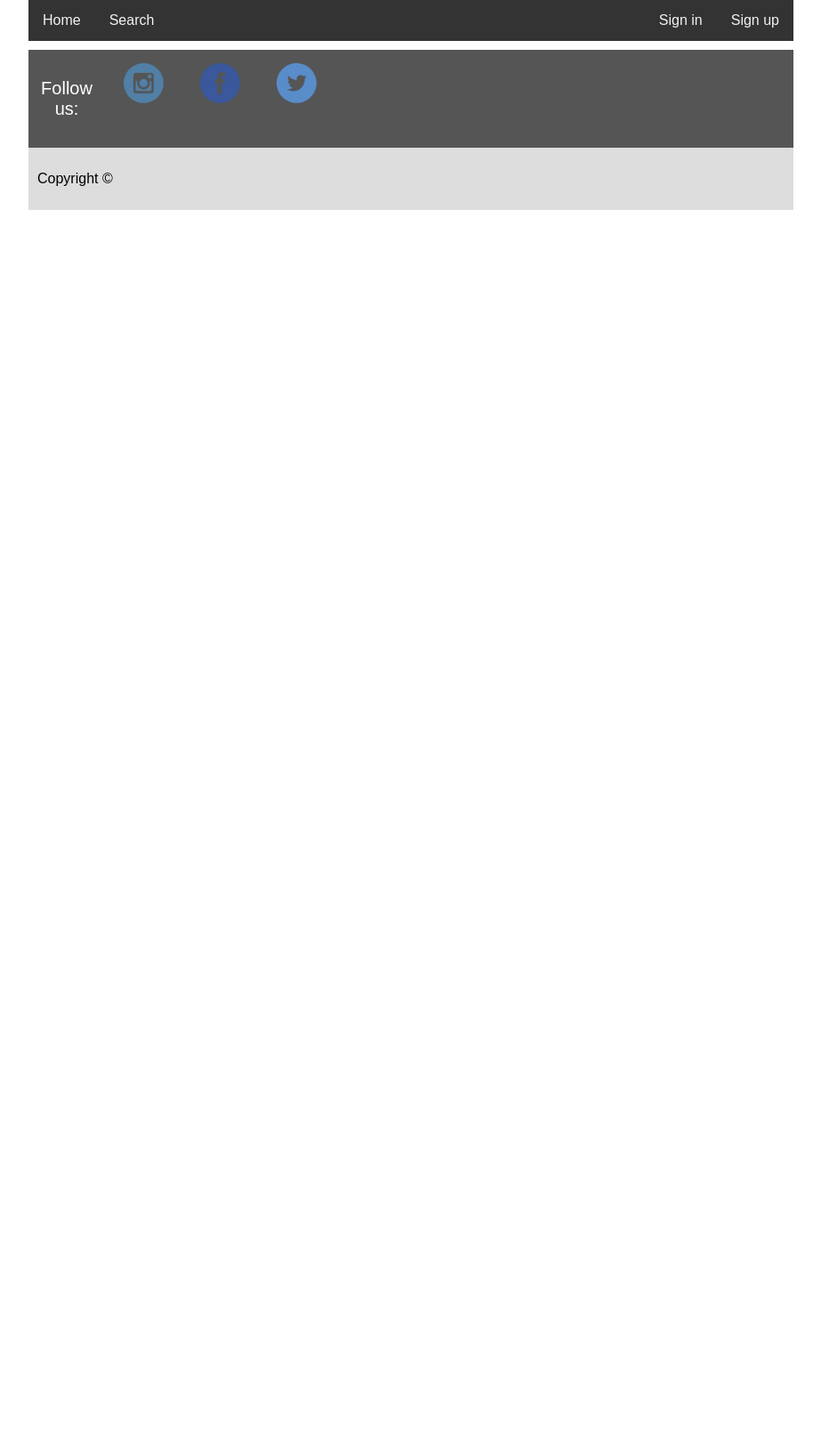
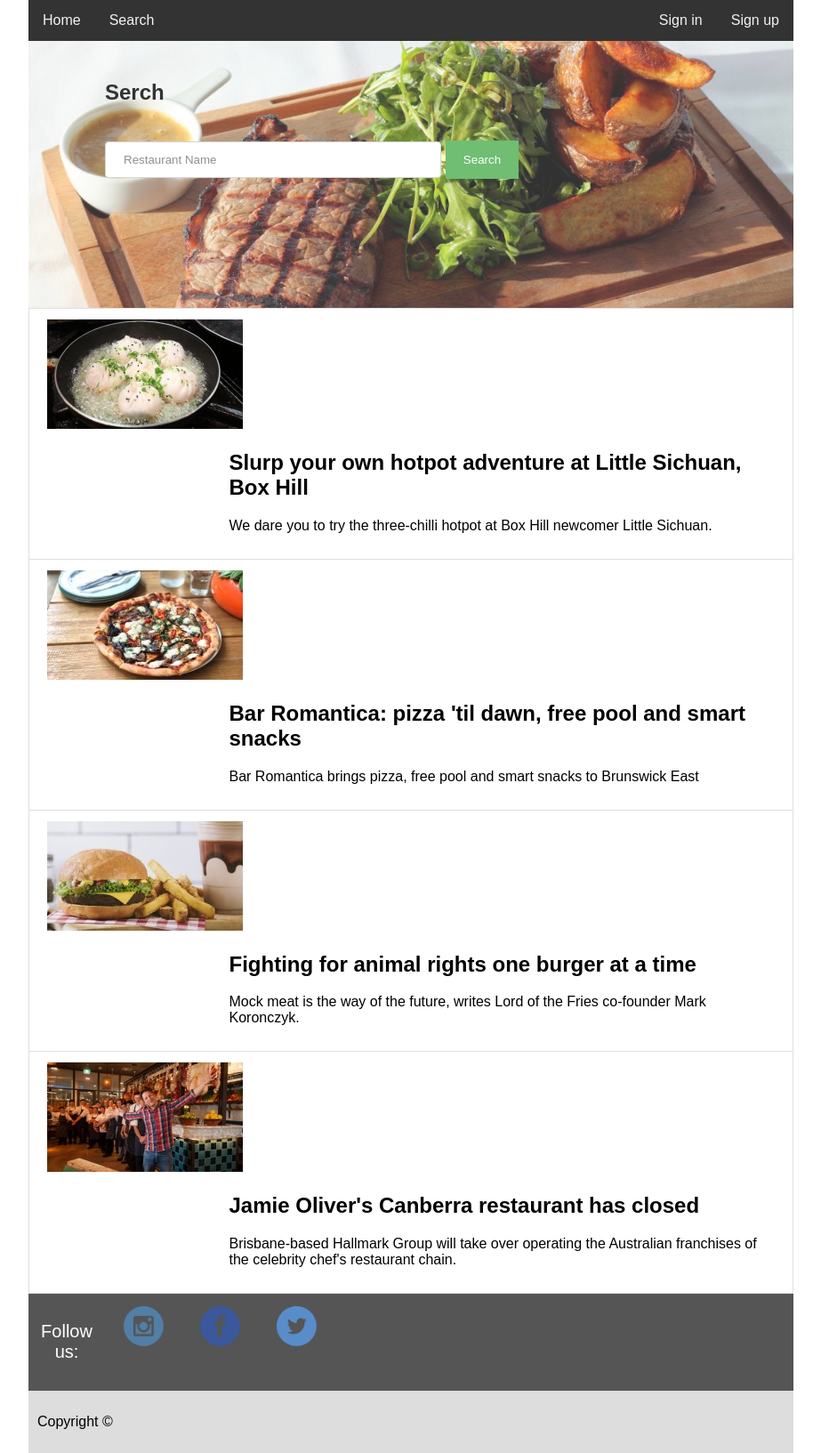
Before and after one commit to tedKim816/CAB230, a PHP site: page / in a window 1280 px wide. Shown: the whole page at 89% size, without its empty margins (128-1051 px from the left). Before the commit the page ends 236 px from the top, so only its background shows below. Run offline with PHP 8.4, Linux system fonts and the light colour scheme.

Commit message:
fixed css

```diff
--- a/css/mystyle.css
+++ b/css/mystyle.css
@@ -64,51 +64,16 @@ body {
 }
 
 /* Style the content */
-/*
-.content_search {
-
-  background:url(/image1.jpg) no-repeat center center;
+  .content_home {
+  background:url(../img/image2.jpg) no-repeat center center;
   -webkit-background-size: cover;
   -moz-background-size: cover;
   -o-background-size: cover;
-  background-size 100%;
-  padding: 10px;
-  height: 200px;
-  opacity: 0.6;
-  text-align: center;
-
+  background-size: 100%;
+  height: 300px;
+  opacity: 0.8;
 }
 
-.content_home {
-  background:url(/image2.jpg) no-repeat center center;
-  -webkit-background-size: cover;
-  -moz-background-size: cover;
-  -o-background-size: cover;
-  background-size 100%;
-  padding: 10px;
-  height: 200px;
-  opacity: 0.6;
-  text-align: center;
-
-}
-
-.content_registration{
-
-  background:url(/logo.png) no-repeat center center;
-  -webkit-background-size: cover;
-  -moz-background-size: cover;
-  -o-background-size: cover;
-  background-size 100%;
-  padding: 10px;
-  height: 130px;
-  opacity: 0.9;
-  display: flex;
-  justify-content: center;
-  align-items: flex-end;
-  font-size: 13px;
-
-
-} */
 
 
 .search{
@@ -162,7 +127,7 @@ input[type=submit]:hover {
   padding-right: 100px;
   margin-right: auto;
   margin-left: auto;
-  margin-bottom: 10px;
+
 }
 .login_container{
   margin-left: auto;
@@ -179,7 +144,10 @@ input[type=submit]:hover {
 }
 
 
-
+.col-100{
+  width: 100%;
+  margin-top: 6px;
+}
 .col-25 {
   float: left;
   width: 15%;
@@ -347,3 +315,6 @@ span.psw {
 .float-right {
   float: right !important;
 }
+.news{
+  width: 100%;
+}
--- a/index.html
+++ b/index.html
@@ -15,6 +15,66 @@
       <a href="/search.html" id="search">Search</a>
       <a href="/signup.html" id="signup">Sign up</a>
       <a href="/login.html" id="signin">Sign in</a>
+    </div>
+  </div>
+
+  <div class="container">
+    <div class="content_home">
+      <br>
+      <div class="col-75" style="padding-left: 10%; padding-right: 20%;">
+        <form action="">
+          <h2>Serch</h2>
+          <input style="width: 80%" type="text" placeholder="Restaurant Name">
+          <button class="btns">Search</button>
+        </form>
+      </div>
+    </div>
+    <div>
+      <div style="margin: auto;">
+        <div class="news list-group">
+          <div class="list-group-item">
+            <div class="float-left" style="max-width: 220px;">
+              <img src="../img/Slurp.jpg">
+            </div>
+            <div class="float-right" style="width: 75%;">
+              <h2>Slurp your own hotpot adventure at Little Sichuan, Box Hill</h2>
+              <p> We dare you to try the three-chilli hotpot at Box Hill newcomer Little Sichuan.</p>
+            </div>
+          </div>
+          <div class="news list-group-item">
+            <div class="float-left" style="max-width: 220px; margin-right: 10px;">
+              <img src="../img/romantic_pizza.jpg">
+            </div>
+            <div class="float-right" style="width: 75%;">
+              <h2>Bar Romantica: pizza 'til dawn, free pool and smart snacks</h2>
+              <p> Bar Romantica brings pizza, free pool and smart snacks to Brunswick East
+              </p>
+            </div>
+          </div>
+          <div class="news list-group-item">
+            <div class="float-left" style="max-width: 220px;">
+              <img src="../img/burger.jpg">
+            </div>
+            <div class="float-right" style="width: 75%;">
+              <h2>Fighting for animal rights one burger at a time</h2>
+              <p> Mock meat is the way of the future, writes Lord of the Fries co-founder Mark Koronczyk.</p>
+            </div>
+          </div>
+          <div class="news list-group-item">
+            <div class="float-left" style="max-width: 220px;">
+              <img src="../img/JamieOliver.jpg">
+            </div>
+            <div class="float-right" style="width: 75%;">
+              <h2>Jamie Oliver's Canberra restaurant has closed</h2>
+              <p> Brisbane-based Hallmark Group will take over operating the Australian franchises of the celebrity chef's restaurant
+                chain.</p>
+            </div>
+          </div>
+
+        </div>
+
+      </div>
+
     </div>
   </div>
 
```
Also changed, not shown: img/JamieOliver.jpg (added), img/Slurp.jpg (added), img/burger.jpg (added), img/romantic_pizza.jpg (added), search_result.html (line endings or trailing spaces).
